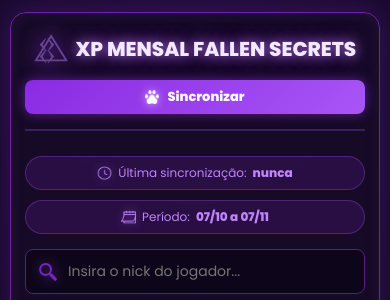
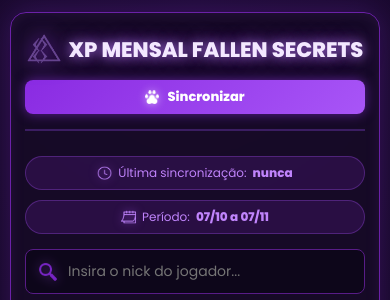
Before and after one commit to milgueu/fallen-secrets-painel, a Flask app: page / in a window 390 px wide. Shown: the top 300 px of the page. Run offline with Flask 3, Linux system fonts and the light colour scheme.

Commit message:
testefinal

```diff
--- a/templates/index.html
+++ b/templates/index.html
@@ -376,11 +376,11 @@
             /* Título reduzido APENAS no celular */
             h1 {
                 justify-content: center;
-                font-size: 20px !important;
+                font-size: 21px !important;
             }
 
             h1 span {
-                font-size: 20px !important;
+                font-size: 21px !important;
             }
 
             h1 img {
```
